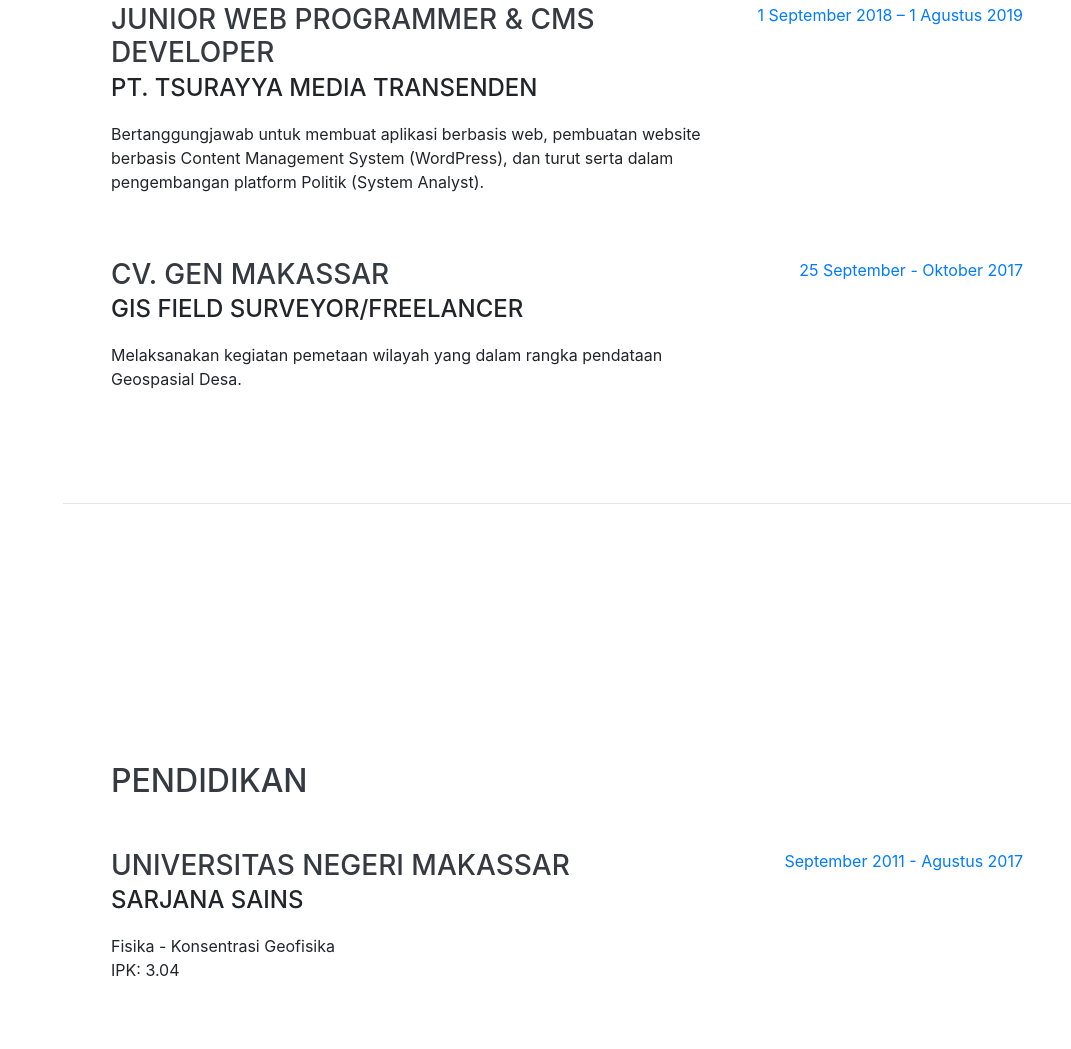
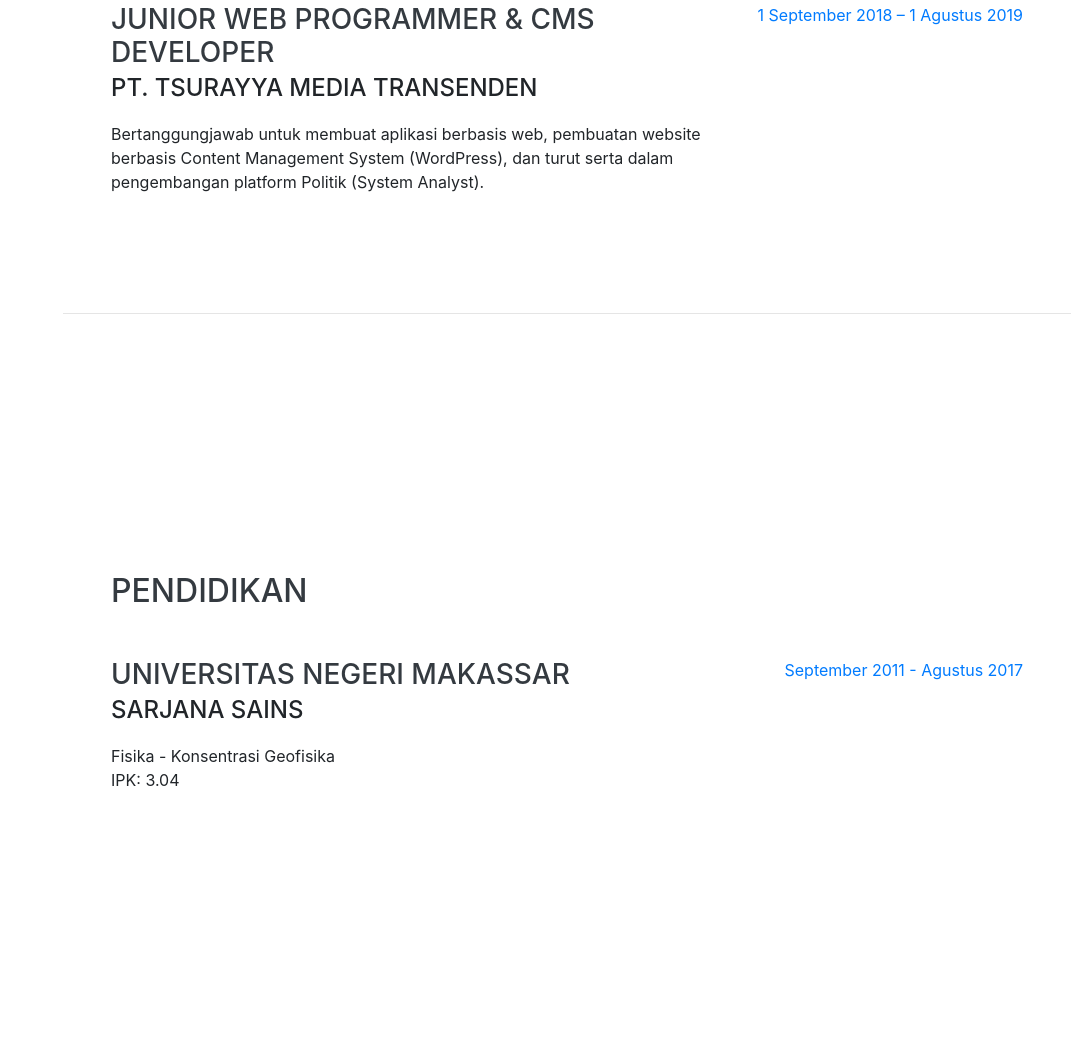
Before and after one commit to quraishtaslim/quraishtaslim.github.io, a website with bundled scripts: page index.html in a window 1280 px wide. Shown: the part 1288-2337 px from the top of the page, without its empty margins (209-1280 px from the left). Built offline with nearby package versions, Linux system fonts and the light colour scheme; a web font is replaced by a local one.

Commit message:
Update index.html

```diff
--- a/index.html
+++ b/index.html
@@ -125,17 +125,7 @@
           </div>
         </div>
 
-        <div class="resume-item d-flex flex-column flex-md-row justify-content-between mb-5">
-          <div class="resume-content">
-            <h3 class="mb-0">CV. GEN Makassar</h3>
-            <div class="subheading mb-3">GIS Field Surveyor/Freelancer</div>
-            <p>Melaksanakan kegiatan pemetaan wilayah yang dalam rangka pendataan Geospasial Desa.</p>
-          </div>
-          <div class="resume-date text-md-right">
-            <span class="text-primary">25 September - Oktober 2017</span>
-          </div>
-        </div>
-      </div>
+
 
     </section>
 
```
